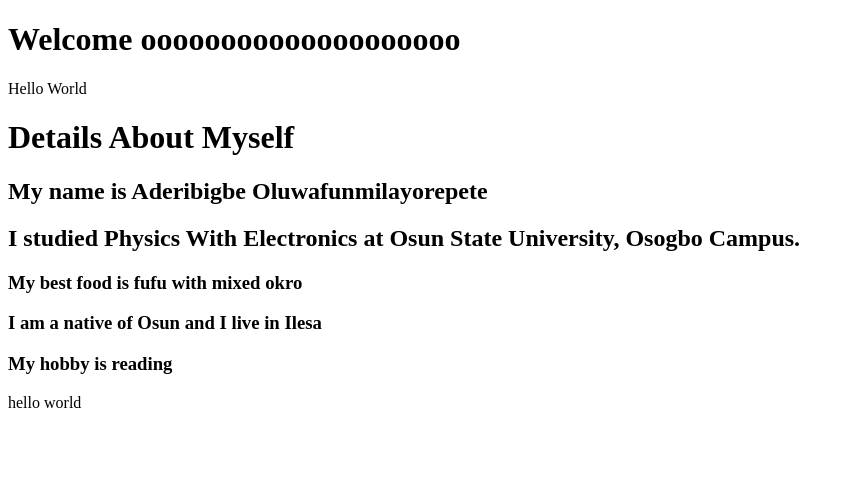
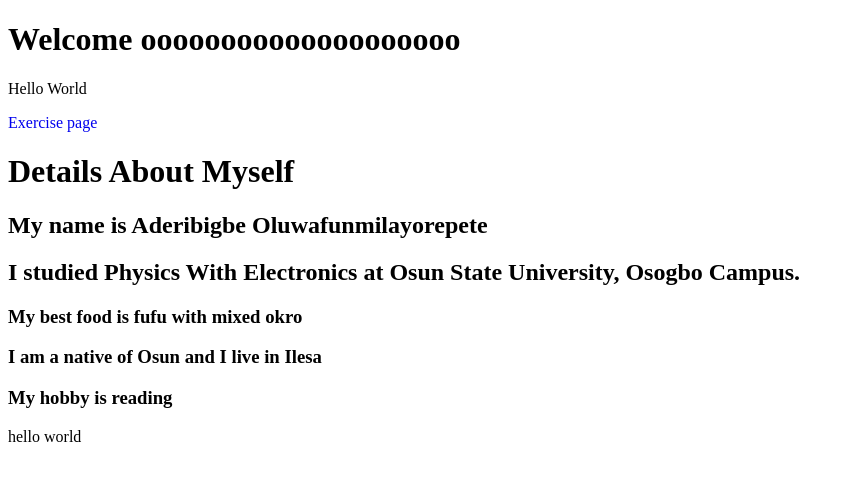
Before and after one commit to Oluwafunmilayo6571/JS_exercise, a plain HTML site: page index.html in a window 1280 px wide. Shown: the whole page, without its empty margins (0-854 px from the left). Drawn offline with Linux system fonts and the light colour scheme.

Commit message:
done now

```diff
--- a/index.html
+++ b/index.html
@@ -9,7 +9,7 @@
 <body>
     <h1 id="class">First Day Class</h1>
     <p onclick="this.innerHTML='Welcome to Javascript class'">Hello World</p>
-
+    <a href="index2.html" style="text-decoration: none;"> Exercise page</a>
     <h1 id="about"></h1>
     <h2 id="name"></h2>
     <h2 id="info"></h2>
```
Also changed, not shown: index2.html (+1 -1 lines).
